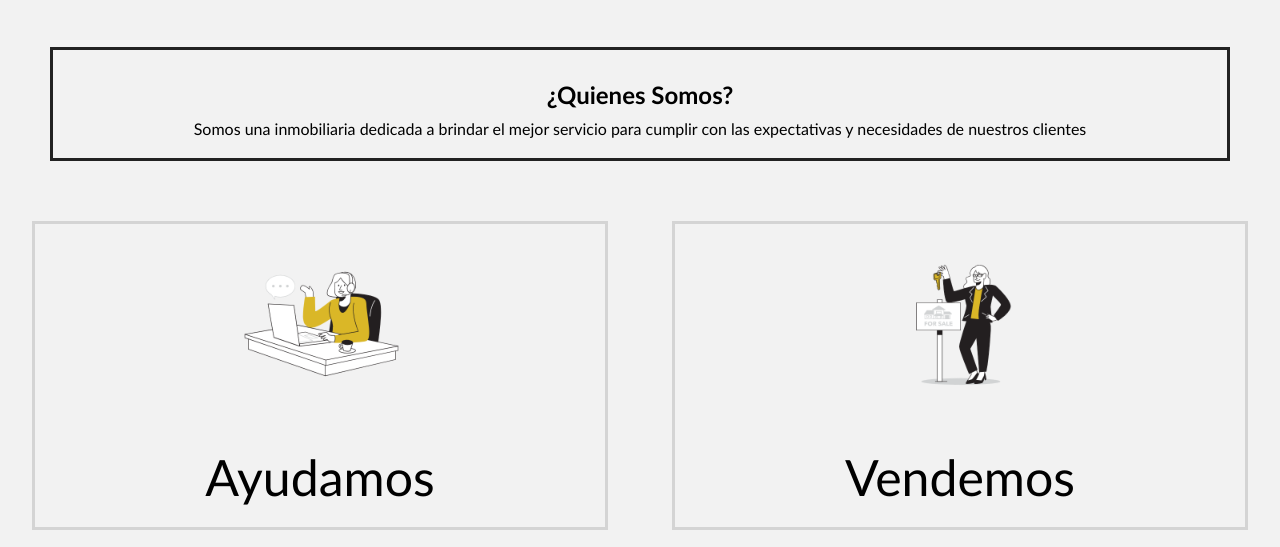
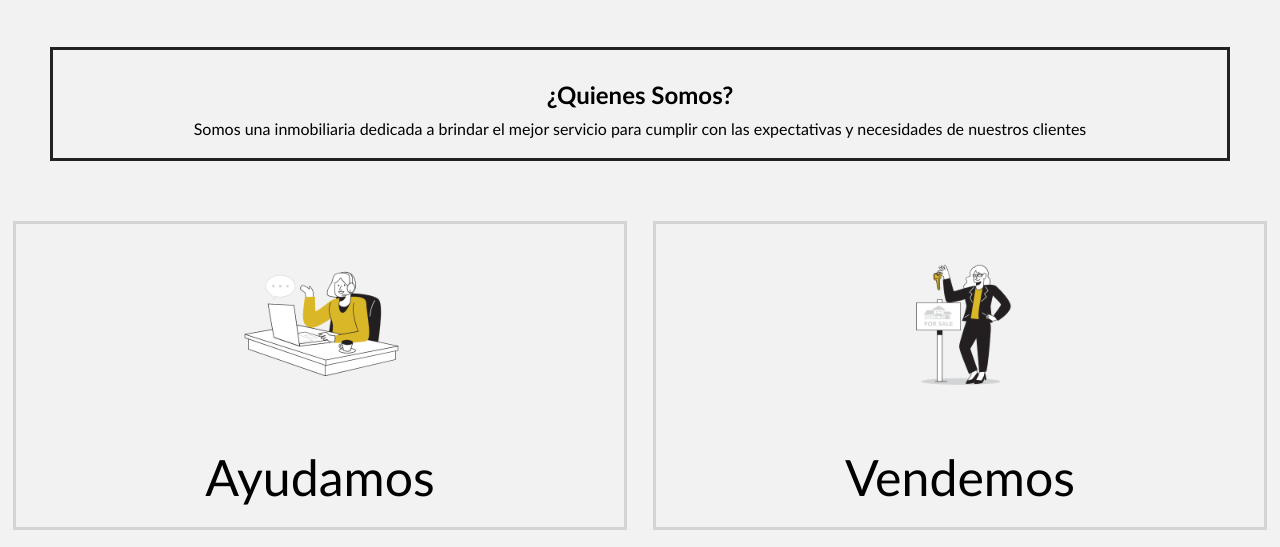
Before and after one commit to YoAlejoGH/PF---Hurtado-Alvarez, a website: page index.html in a window 1280 px wide. Shown: the part 401-948 px from the top of the page. Drawn offline with Linux system fonts and the light colour scheme.

Commit message:
Correccion del inicio en las columnas, para mejora vizual

```diff
--- a/css/style.css
+++ b/css/style.css
@@ -339,7 +339,7 @@ header{
   .columns {
     display: flex; }
   .presentaciondeservicio {
-    width: 45%; }
+    width: 48%; }
   .sobre-informacion {
     display: flex;
     align-items: center;
```
